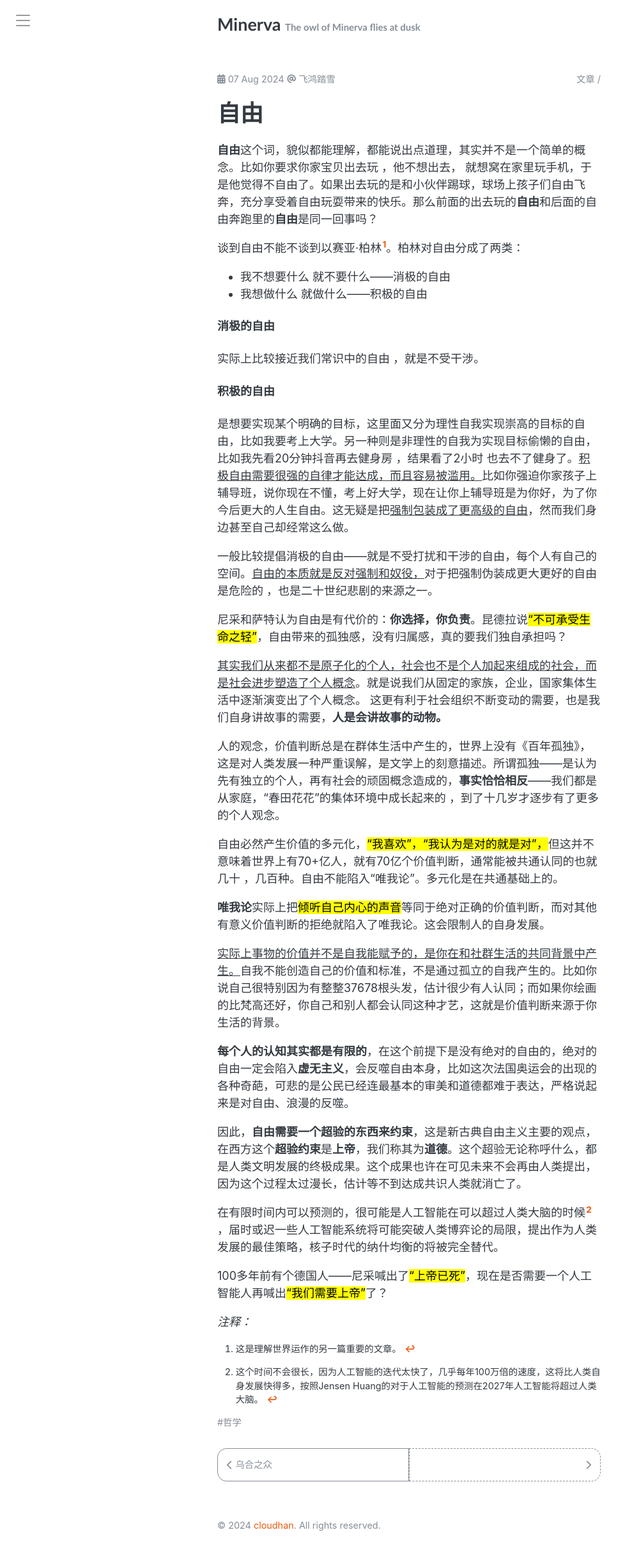
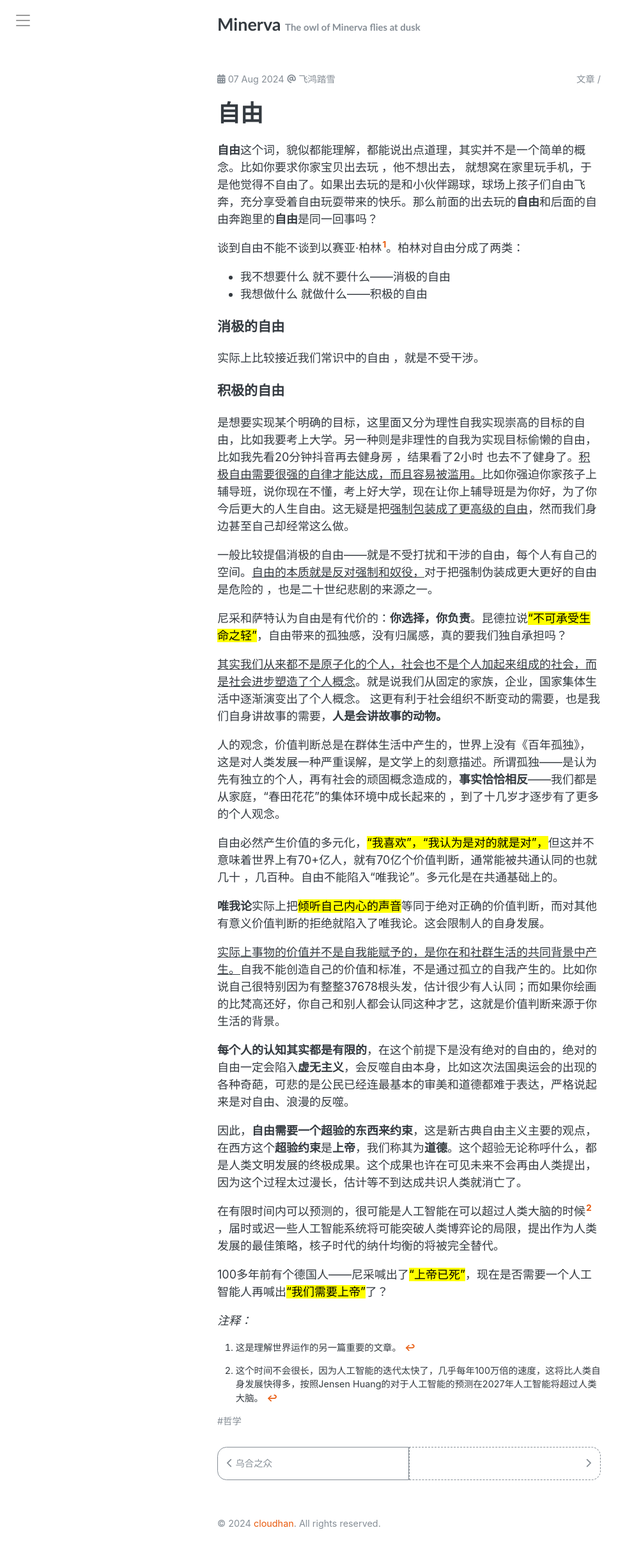
Before and after one commit to symphonyh/symphonyh.github.io, a Jekyll site: the page built from _posts/2024-08-07-zy.md, in a window 1280 px wide. Shown: the whole page at 64% size, without its empty margins (0-978 px from the left). Built offline with Jekyll 4.4.1, drawn with Linux system fonts in a browser that asks for light colours; comment, search, counter and statistics services are not loaded.

Commit message:
修改文章

```diff
--- a/_posts/2024-08-07-zy.md
+++ b/_posts/2024-08-07-zy.md
@@ -13,9 +13,9 @@ comments: true
 - 我不想要什么 就不要什么——消极的自由
 - 我想做什么 就做什么——积极的自由
 
-#### 消极的自由
+### 消极的自由
 实际上比较接近我们常识中的自由 ，就是不受干涉。
-#### 积极的自由
+### 积极的自由
 是想要实现某个明确的目标，这里面又分为理性自我实现崇高的目标的自由，比如我要考上大学。另一种则是非理性的自我为实现目标偷懒的自由， 比如我先看20分钟抖音再去健身房 ，结果看了2小时 也去不了健身了。<ins>积极自由需要很强的自律才能达成，而且容易被滥用。</ins>比如你强迫你家孩子上辅导班，说你现在不懂，考上好大学，现在让你上辅导班是为你好，为了你今后更大的人生自由。这无疑是把<ins>强制包装成了更高级的自由</ins>，然而我们身边甚至自己却经常这么做。
 
 一般比较提倡消极的自由——就是不受打扰和干涉的自由，每个人有自己的空间。<ins>自由的本质就是反对强制和奴役，</ins>对于把强制伪装成更大更好的自由是危险的 ，也是二十世纪悲剧的来源之一。
```
Also changed, not shown: _posts/2024-08-06-xmyj.md (+1 -1 lines).
